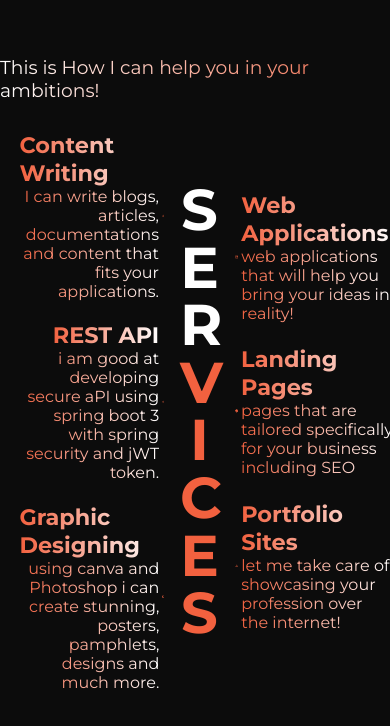
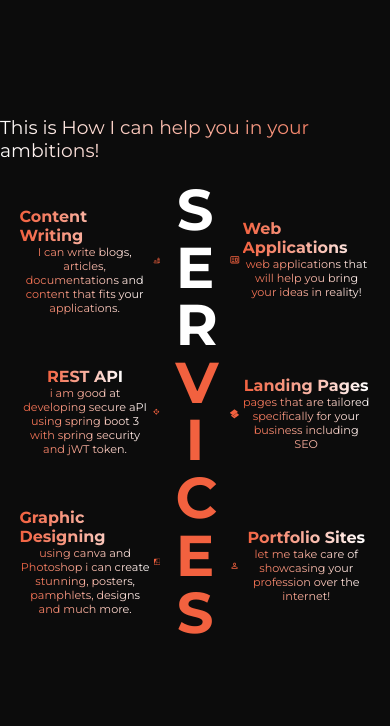
Before and after one commit to ZingadePrathamesh/PrathameshZingade, a React (Vite) app: page / in a window 390 px wide. Shown: the part 912-1638 px from the top of the page. Built offline with nearby package versions, Linux system fonts and the light colour scheme.

Commit message:
making the services section responsive done

```diff
--- a/src/components/Services.jsx
+++ b/src/components/Services.jsx
@@ -3,7 +3,7 @@ import '../styles/services.css';
 import { MdApi, MdPermIdentity } from 'react-icons/md';
 import { SiAffinitydesigner, SiPowerpages } from 'react-icons/si';
 import { CgWebsite } from 'react-icons/cg';
-import React from 'react';
+import React, { useEffect, useState } from 'react';
 
 export default function Services(){
     const services= "SERVICES";
@@ -36,6 +36,28 @@ export default function Services(){
         "let me take care of showcasing your profession over the internet!"
     ]
 
+    const [flexDirection, setFlexDirection] = useState('row'); // Default flex direction for desktop
+
+    useEffect(() => {
+        // Function to handle window resize event
+        const handleResize = () => {
+            // Update flex direction based on screen width
+            if (window.innerWidth <= 767) {
+                setFlexDirection('column'); // Change to column for mobile
+            } else {
+                setFlexDirection('row'); // Default to row for desktop
+            }
+        };
+
+        // Add event listener for window resize
+        window.addEventListener('resize', handleResize);
+
+        // Remove event listener on component unmount
+        return () => {
+            window.removeEventListener('resize', handleResize);
+        };
+    }, []); // Empty dependency array ensures effect runs only once on component mount
+
     return(
         <div className="services">
             <div>
@@ -49,12 +71,25 @@ export default function Services(){
                             const elements = [];
                             for (let i = 0; i < iconArray.length-3; i++) {
                                 elements.push(
-                                    <div className='service-l'>
-                                        <div className='service-l-text'>
-                                            <h1 className='montserrat-bold service-l-head'>{servicesHeadings[i]}</h1>
-                                            <h2 className='montserrat-regular service-l-subhead'>{servicesSubHeadings[i]}</h2>
-                                        </div>
-                                        {React.createElement(iconArray[i], { className: 'service-l-icon' })}
+                                    <div className='service-l' style={{ flexDirection: flexDirection }}>
+                                        {/* Conditionally render based on flex direction */}
+                                        {flexDirection === 'row' ? (
+                                            <>
+                                                <div className='service-l-text'>
+                                                    <h1 className='montserrat-bold service-l-head'>{servicesHeadings[i]}</h1>
+                                                    <h2 className='montserrat-regular service-l-subhead'>{servicesSubHeadings[i]}</h2>
+                                                </div>
+                                                {React.createElement(iconArray[i], { className: 'service-l-icon' })}
+                                            </>
+                                        ) : (
+                                            <>
+                                                {React.createElement(iconArray[i], { className: 'service-l-icon' })}
+                                                <div className='service-l-text'>
+                                                    <h1 className='montserrat-bold service-l-head'>{servicesHeadings[i]}</h1>
+                                                    <h2 className='montserrat-regular service-l-subhead'>{servicesSubHeadings[i]}</h2>
+                                                </div>
+                                            </>
+                                        )}
                                     </div>
                                 );
                             }
@@ -78,7 +113,7 @@ export default function Services(){
                             const elements = [];
                             for (let i = 3; i < iconArray.length; i++) {
                                 elements.push(
-                                    <div className='service-r' key={i}>
+                                    <div className='service-r' key={i} style={{flexDirection:flexDirection}}>
                                         {React.createElement(iconArray[i], { className: 'service-r-icon' })}
                                         <div className='service-r-text'>
                                             <h1 className='montserrat-bold service-r-head'>{servicesHeadings[i]}</h1>
--- a/src/styles/services.css
+++ b/src/styles/services.css
@@ -48,6 +48,7 @@
     display: flex;
     flex-direction: column;
     width: 45%;
+    height: 100%;
     align-items: center;
 }
 
@@ -118,10 +119,29 @@
 
 .service-l-icon, .service-r-icon{
     transition: color 0.5s;
-    font-size: 3vw;
+    font-size: 240%;
     color: #F2613F;
 }
 .service-r-icon:hover, .service-l-icon:hover{
     color: white;
     filter: drop-shadow(0 0 4px #F2613F);
 }
+
+
+@media only screen and (max-width: 768px) {
+
+    .service-r-text, .service-l-text{
+        align-items: center;
+        justify-content: center;
+    }
+    .service-r-head, .service-l-head{
+        font-size: 100%;
+    }
+    .service-r-subhead, .service-l-subhead{
+        font-size: 70%;
+        text-align: center;
+    }
+    .service-l-icon, .service-r-icon{
+        font-size: 160%;
+    }
+}
```
